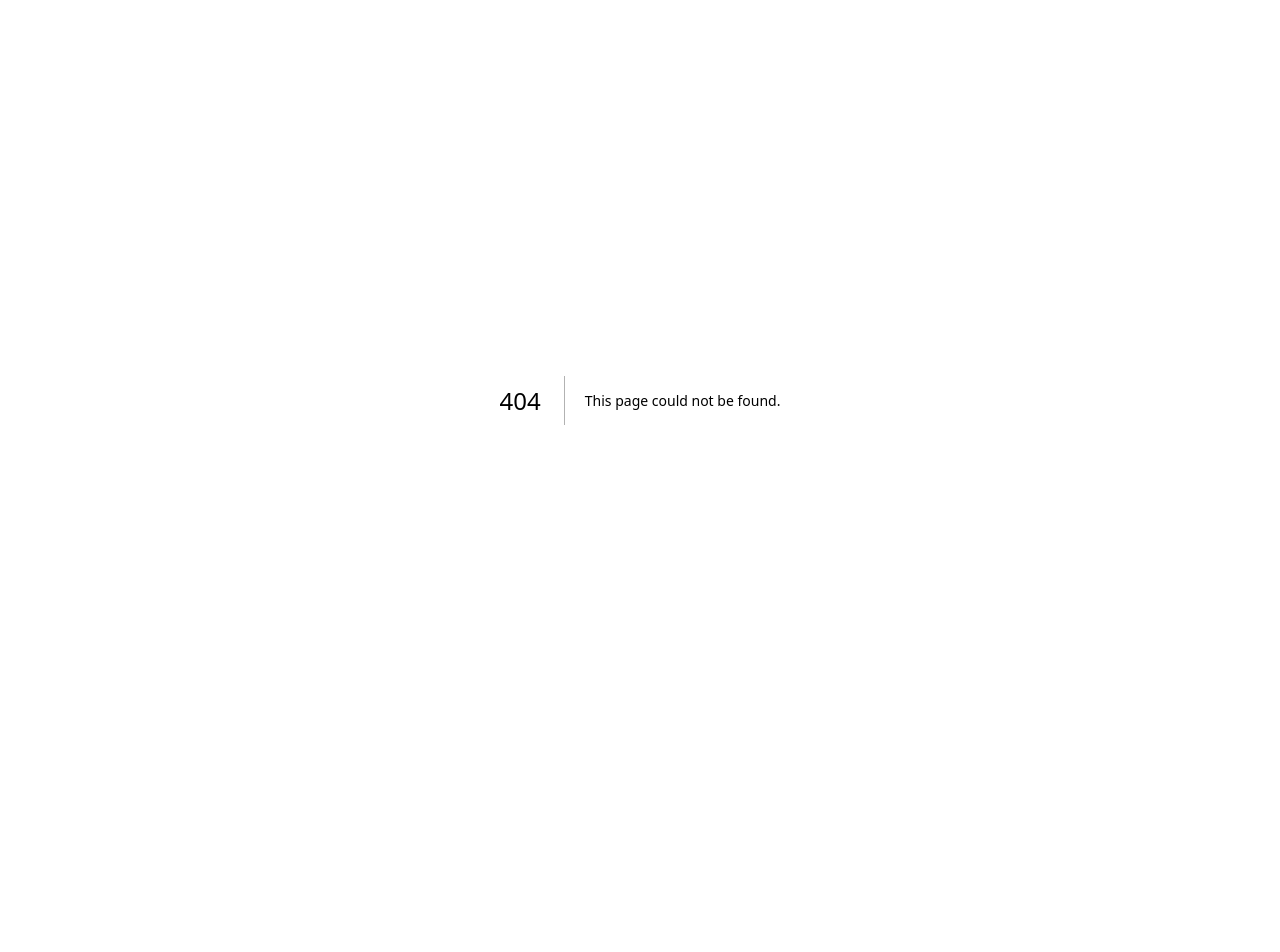
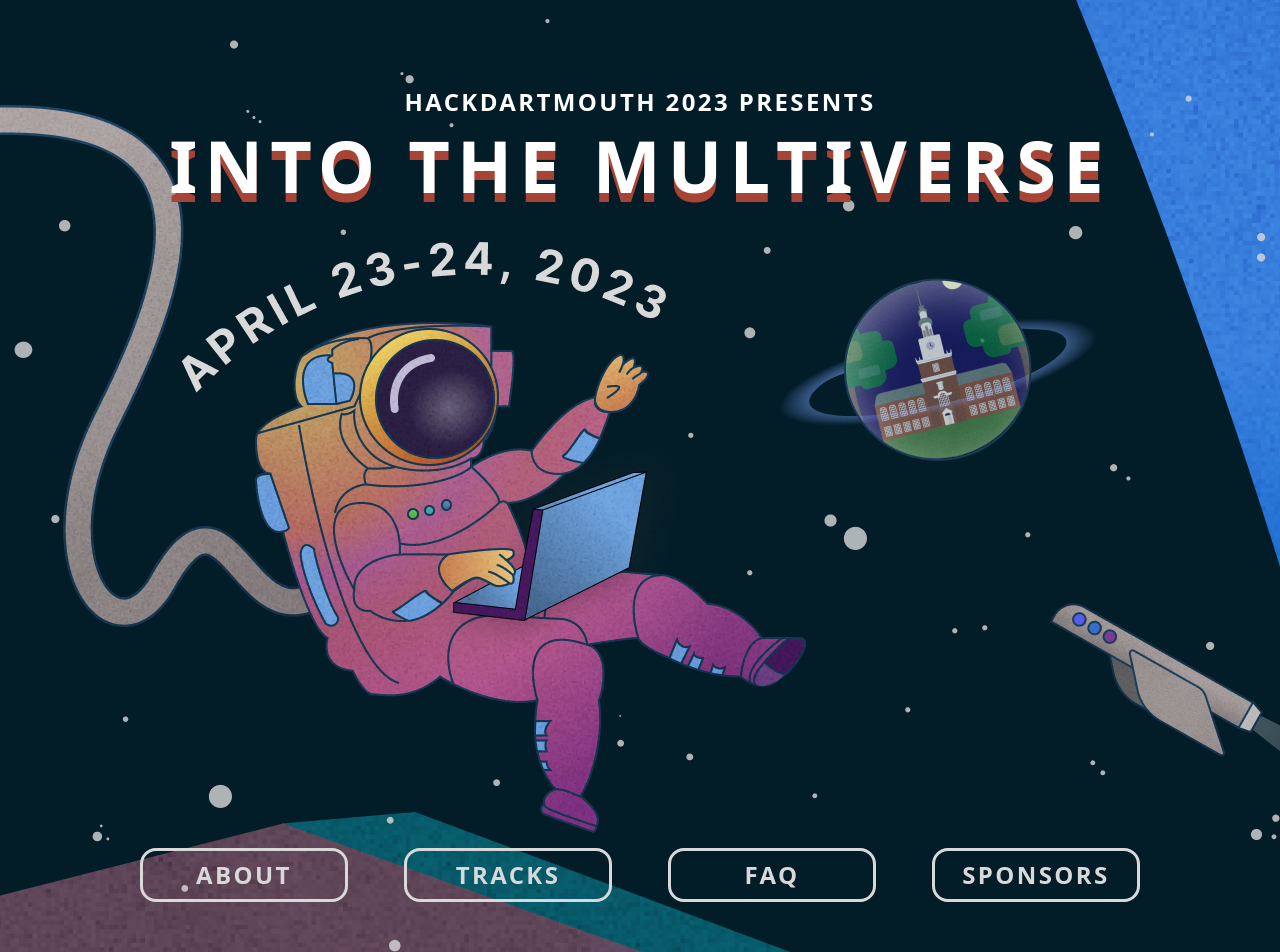
Before and after one commit to jcdesmond23/hackdartmouthviii, a Next.js app: page /homeSection in a window 1280 px wide. Before the commit this address had no page. Shown: the top 952 px of the page. Before the commit the page ends 800 px from the top, so only its background shows below. Built offline with nearby package versions, Linux system fonts and the light colour scheme.

Commit message:
finished draft of the first section (home)

```diff
--- /dev/null
+++ b/src/pages/homeSection.tsx
@@ -0,0 +1,32 @@
+export default function HomeSection() {
+    return (
+      <>
+        <div className="bg-cover bg-[url('/Landing1.png')] h-[982px]">
+            <div className="flex flex-col items-center justify-between h-full">
+                <div className="flex flex-col items-center">
+                    <h3 className="text-2xl text-white font-semibold tracking-widest mt-[86px]">
+                        HACKDARTMOUTH 2023 PRESENTS
+                    </h3>
+                    <h1 className="text-7xl text-white font-black tracking-widest [text-shadow:_0_9px_0_#A74435] mt-[11px]">
+                            INTO THE MULTIVERSE
+                    </h1>
+                </div>
+                <div className="flex flex-row gap-14 mb-20">
+                    <button className="text-[#D9D9D9] text-2xl font-bold tracking-widest rounded-2xl border-[3px] border-[#D9D9D9] w-52 py-2 hover:text-black hover:bg-[#D9D9D9] hover:border-black">
+                        ABOUT
+                    </button>
+                    <button className="text-[#D9D9D9] text-2xl font-bold tracking-widest rounded-2xl border-[3px] border-[#D9D9D9] w-52 py-2 hover:text-black hover:bg-[#D9D9D9] hover:border-black">
+                        TRACKS
+                    </button>
+                    <button className="text-[#D9D9D9] text-2xl font-bold tracking-widest rounded-2xl border-[3px] border-[#D9D9D9] w-52 py-2 hover:text-black hover:bg-[#D9D9D9] hover:border-black">
+                        FAQ
+                    </button>
+                    <button className="text-[#D9D9D9] text-2xl font-bold tracking-widest rounded-2xl border-[3px] border-[#D9D9D9] w-52 py-2 hover:text-black hover:bg-[#D9D9D9] hover:border-black">
+                        SPONSORS
+                    </button>
+                </div>
+            </div>
+        </div>
+      </>
+    )
+  }
--- a/src/pages/index.tsx
+++ b/src/pages/index.tsx
@@ -1,6 +1,11 @@
+import HomeSection from "./homeSection";
+
 export default function Home() {
   return (
     <>
+      <div className="scroll-smooth">
+        <HomeSection/>
+      </div>
     </>
   )
 }
--- a/src/styles/globals.css
+++ b/src/styles/globals.css
@@ -1,3 +1,4 @@
 @tailwind base;
 @tailwind components;
 @tailwind utilities;
+@import url('https://rsms.me/inter/inter.css');
--- a/tailwind.config.js
+++ b/tailwind.config.js
@@ -1,10 +1,17 @@
 /** @type {import('tailwindcss').Config} */
+
+const defaultTheme = require('tailwindcss/defaultTheme')
+
 module.exports = {
   content: [
     "./src/**/*.{js,ts,jsx,tsx}",
   ],
   theme: {
-    extend: {},
+    extend: {
+      fontFamily: {
+        'sans': ['Inter var', ...defaultTheme.fontFamily.sans],
+      },
+    },
   },
   plugins: [],
 }
```
Also changed, not shown: public/Landing1.png (added), public/Landing5.svg (added).
